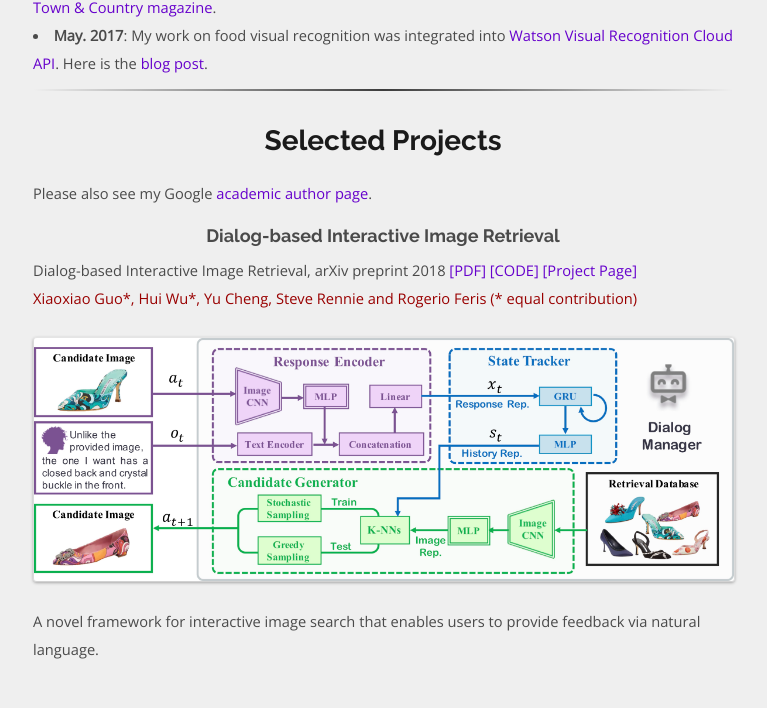
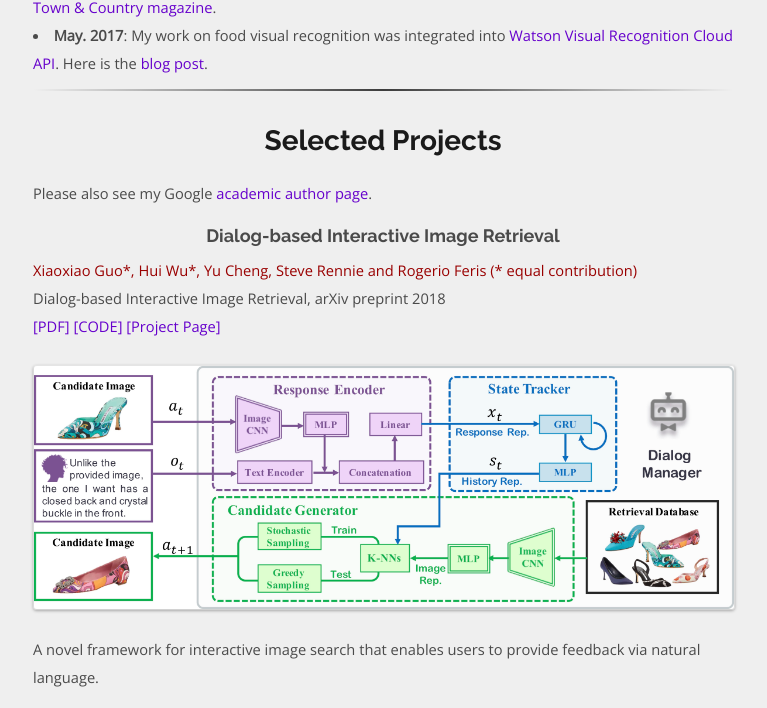
Before and after one commit to spacew/spacew.github.io, a Jekyll site: the page built from index.html, in a window 1280 px wide and 1400 px high, scrolled down 1062 px, cut to the strip 0-708 px from the top of the window. Shown: the whole strip, without its empty margins (257-1024 px from the left). Built offline with Jekyll 4.4.1, drawn with Linux system fonts in a browser that asks for light colours; the list of posts is cut into pages by our own code; some of the changed text lies outside the part shown.

Commit message:
Update postlist.html

```diff
--- a/_includes/postlist.html
+++ b/_includes/postlist.html
@@ -7,19 +7,17 @@
 
     {% if post.paper_name %}
         <p>
-            {{ post.paper_name }}
-            {%if post.paper_pdf%}
-                <a href="{{post.paper_pdf}}"> [PDF] </a>
-            {% endif %}
-            {%if post.paper_code%}
-                <a href="{{post.paper_code}}"> [CODE] </a>
-            {% endif %}
+            <font color="#990000">{{post.paper_authors}} </font> <br>
+            {{ post.paper_name }} <br>
+            {{ post.conf_name }}
+            <a href="{{post.paper_pdf}}"> [PDF] </a>
+            <a href="{{post.paper_code}}"> [CODE] </a>
             <a href="{{ post.url | prepend: site.baseurl }}"> [Project Page] </a>
             {%if post.extra_text%}
                 <font color="#cc0066"> <a href="{{post.extra_link}}"> [{{post.extra_text}}] </a> </font>
             {% endif %}
             <br>
-            <font color="#990000">{{post.paper_authors}} </font> <br>
+
 
         </p>
     {% endif %}
```
